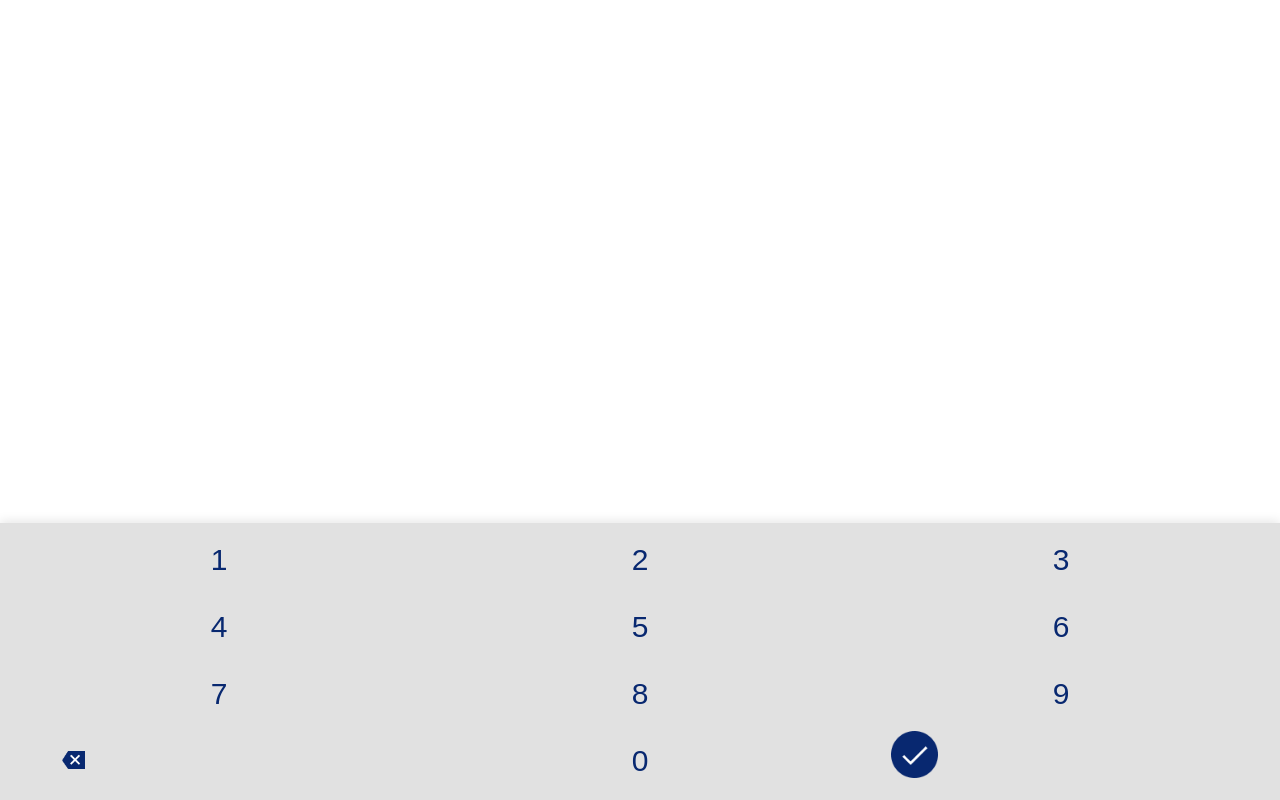
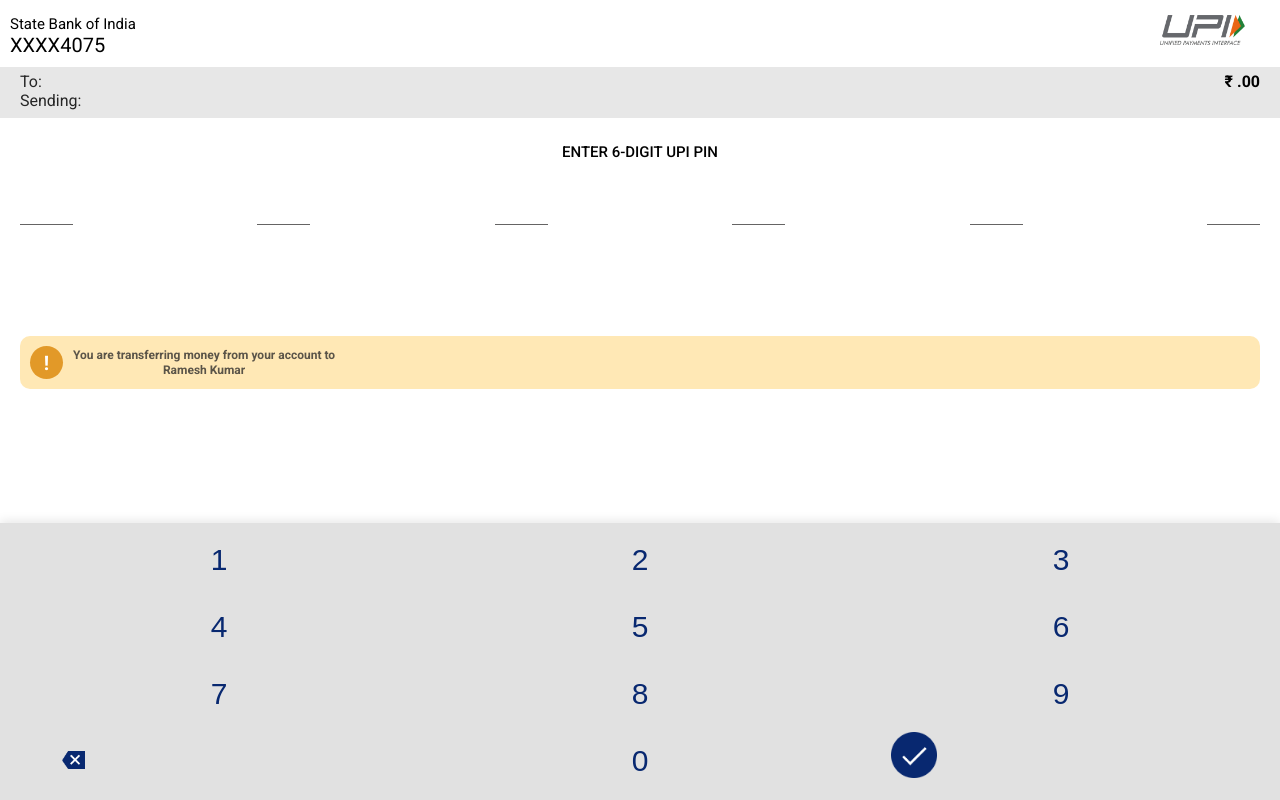
Before and after one commit to Einstein-ash/above_all_bank, a React (Create React App) app: page / in a window 1280 px wide. Built offline with nearby package versions, Linux system fonts and the light colour scheme.

Commit message:
changed pin nums color 6

```diff
--- a/src/pages/PinEntryScreen.css
+++ b/src/pages/PinEntryScreen.css
@@ -179,8 +179,8 @@
     background-size: cover;
 
     background-repeat: no-repeat;
-    height: 47px;
-    width: 47px;
+    height: 46px;
+    width: 46px;
     margin-left: 23px;
     padding-top: -200px;
     margin-top: -13px;
--- a/src/pages/PinInput.jsx
+++ b/src/pages/PinInput.jsx
@@ -41,7 +41,7 @@ const PinEntryScreen = () => {
 
   return (
     <div className="pin-screen">
-      {/* <div className="header">
+      <div className="header">
         <div className="pin_input_bank_info">
           <p className='pin_input_bank_name'>State Bank of India</p>
           <p>XXXX4075</p>
@@ -75,7 +75,7 @@ const PinEntryScreen = () => {
         <p>You are transferring money from your account to
         <p className='pinInput_warning_name'>{banking_name ? banking_name : 'Ramesh Kumar'}</p>
           </p>
-      </div> */}
+      </div>
 
       {showNumpad && (
         // <div className="numpad">
```
